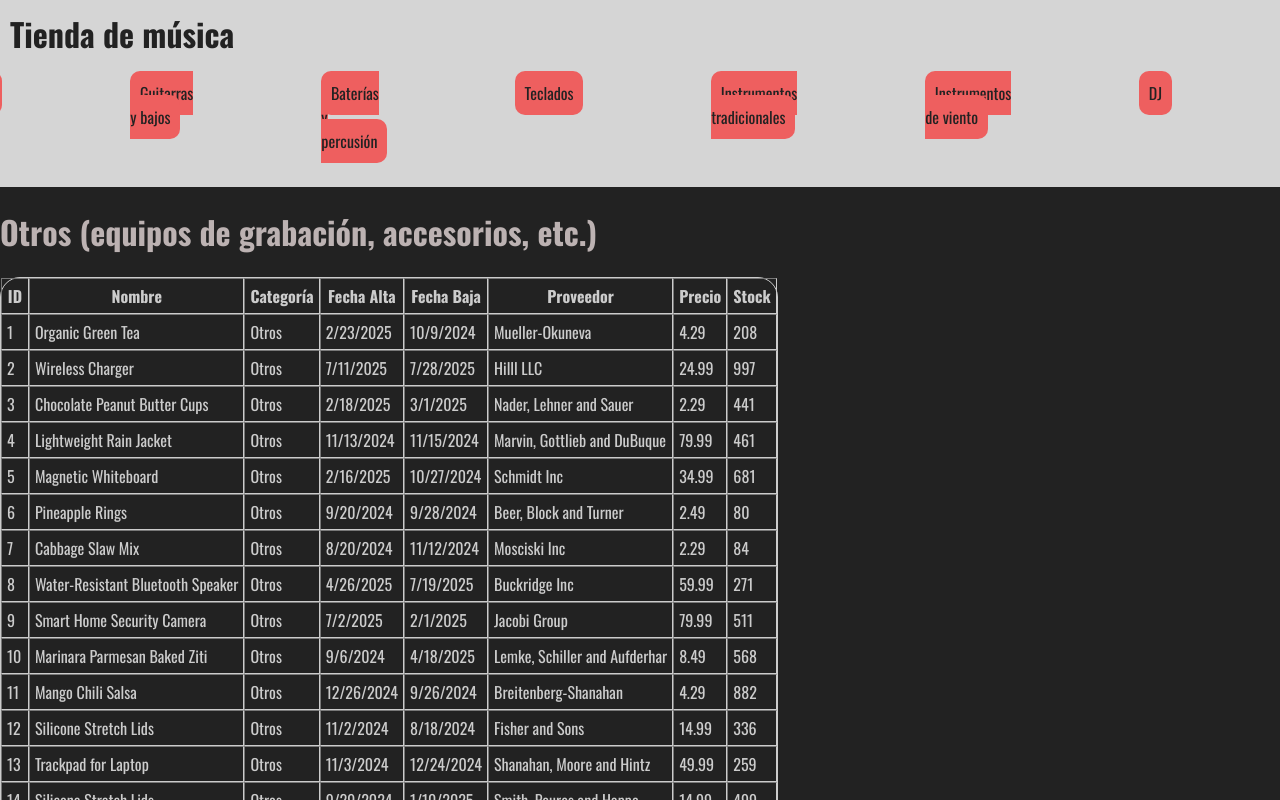
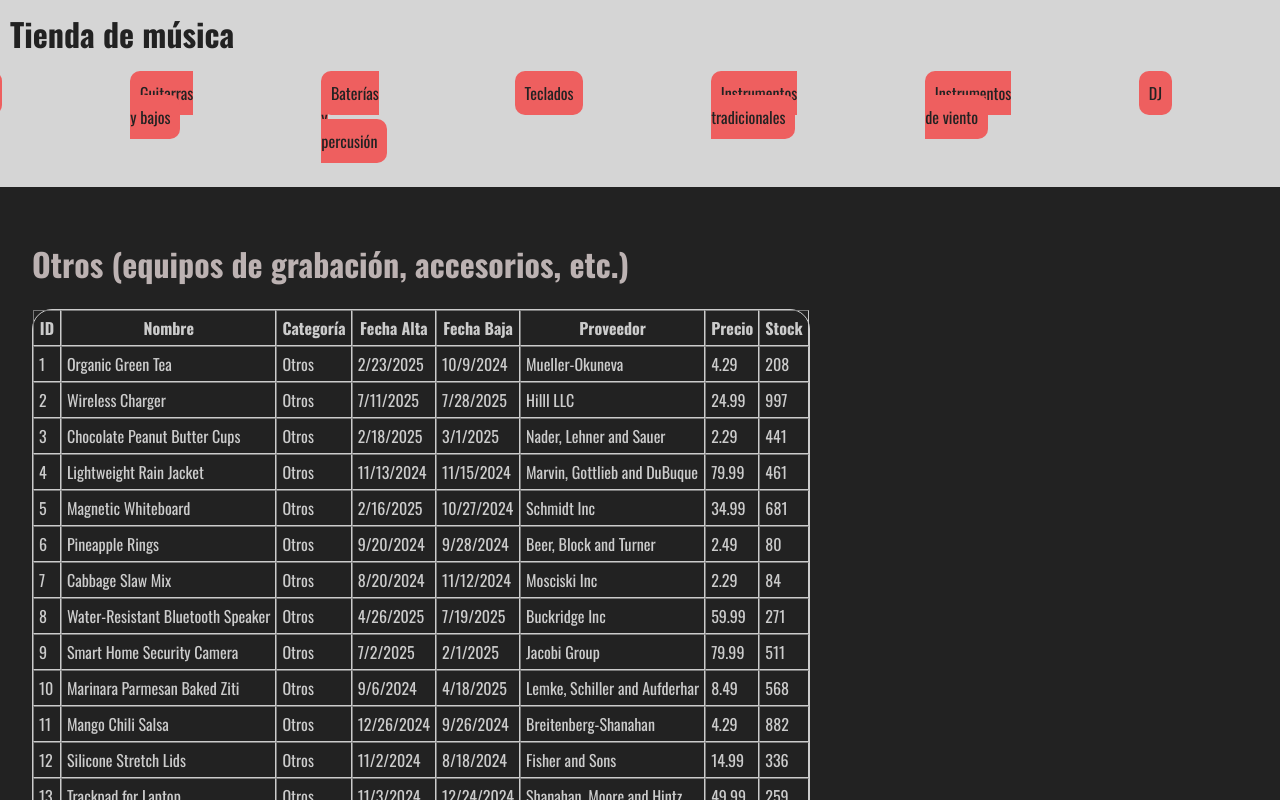
Before and after one commit to marcosrobvel/musica-online, a React (Vite) app: page /#/otros in a window 1280 px wide. Shown: the top 800 px of the page. Built offline with nearby package versions, Linux system fonts and the light colour scheme.

Commit message:
update-tables

```diff
--- a/css/styles.css
+++ b/css/styles.css
@@ -158,5 +158,13 @@ table {
   font-family: "Oswald", sans-serif;
   border-radius: 20px;
 }
+table tr:hover {
+  transform: scale(1.02);
+}
+
+.container-instruments {
+  margin: 0 auto;
+  padding: 2rem;
+}
 
 /*# sourceMappingURL=styles.css.map */
--- a/src/components/DrumsPercussion.jsx
+++ b/src/components/DrumsPercussion.jsx
@@ -13,7 +13,7 @@ export const DrumsPercussion = () => {
 
   return (
     <div>
-      <h1>Drums y Percusión</h1>
+      <h1>Baterías y Percusión</h1>
       {datosTabla.length === 0 ? (
         <p>Cargando datos...</p>
       ) : (
--- a/src/pages/DrumsPercussionPage.jsx
+++ b/src/pages/DrumsPercussionPage.jsx
@@ -4,7 +4,7 @@ import { DrumsPercussion } from "../components/DrumsPercussion";
 export const DrumsPercussionPage = () => {
   return (
     <>
-      <div>
+      <div className="container-instruments">
         <DrumsPercussion />
       </div>
     </>
--- a/src/pages/GuitarsBassPage.jsx
+++ b/src/pages/GuitarsBassPage.jsx
@@ -4,7 +4,7 @@ import { GuitarsBassTable } from "../components/GuitarsBassTable";
 export const GuitarsBassPage = () => {
   return (
     <>
-      <div>
+      <div className="container-instruments">
         <GuitarsBassTable />
       </div>
     </>
--- a/src/pages/Keyboards.jsx
+++ b/src/pages/Keyboards.jsx
@@ -4,7 +4,7 @@ import { KeyboardsTable } from "../components/KeyboardsTable";
 export const Keyboards = () => {
   return (
     <>
-      <div>
+      <div className="container-instruments">
         <KeyboardsTable />
       </div>
     </>
--- a/src/pages/Others.jsx
+++ b/src/pages/Others.jsx
@@ -4,7 +4,7 @@ import { OthersTable } from "../components/OthersTable";
 export const Others = () => {
   return (
     <>
-      <div>
+      <div className="container-instruments">
         <OthersTable />
       </div>
     </>
--- a/src/pages/Traditionals.jsx
+++ b/src/pages/Traditionals.jsx
@@ -4,7 +4,7 @@ import { TraditionalsTable } from "../components/TraditionalsTable";
 export const Traditionals = () => {
   return (
     <>
-      <div>
+      <div className="container-instruments">
         <TraditionalsTable />
       </div>
     </>
--- a/src/pages/Wind.jsx
+++ b/src/pages/Wind.jsx
@@ -4,7 +4,7 @@ import { WindsTable } from "../components/WindsTable";
 export const Wind = () => {
   return (
     <>
-      <div>
+      <div className="container-instruments">
         <WindsTable />
       </div>
     </>
--- a/src/sass/styles.scss
+++ b/src/sass/styles.scss
@@ -13,4 +13,13 @@ table {
   color: #ccc;
   font-family: "Oswald", sans-serif;
   border-radius: 20px;
+
+  & tr:hover{
+    transform: scale(1.02);
+  }
 }
+
+.container-instruments {
+  margin: 0 auto;
+  padding: 2rem;
+}
```
Also changed, not shown: 1 other file (tests, documents, lock files or other folders).
